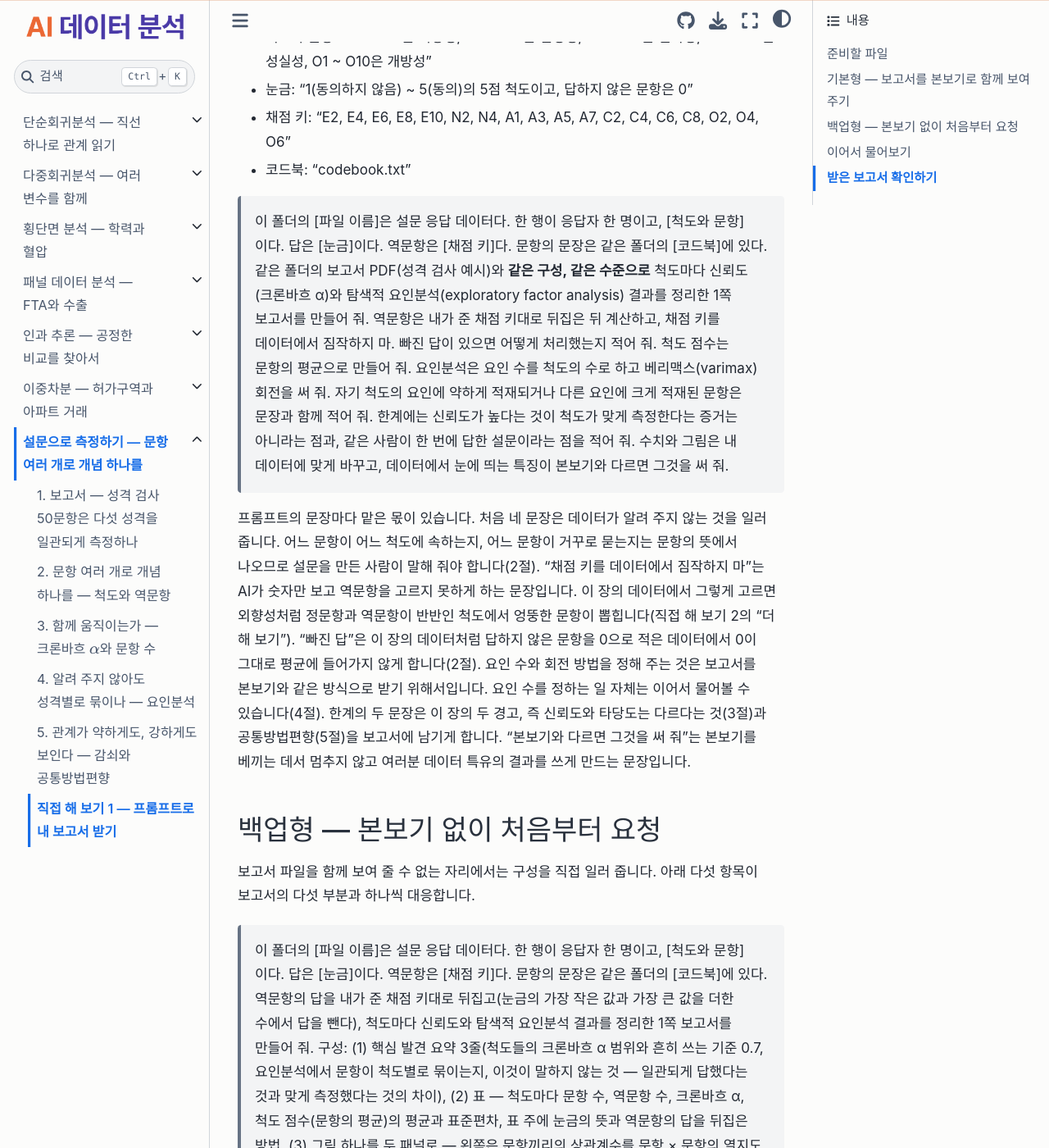
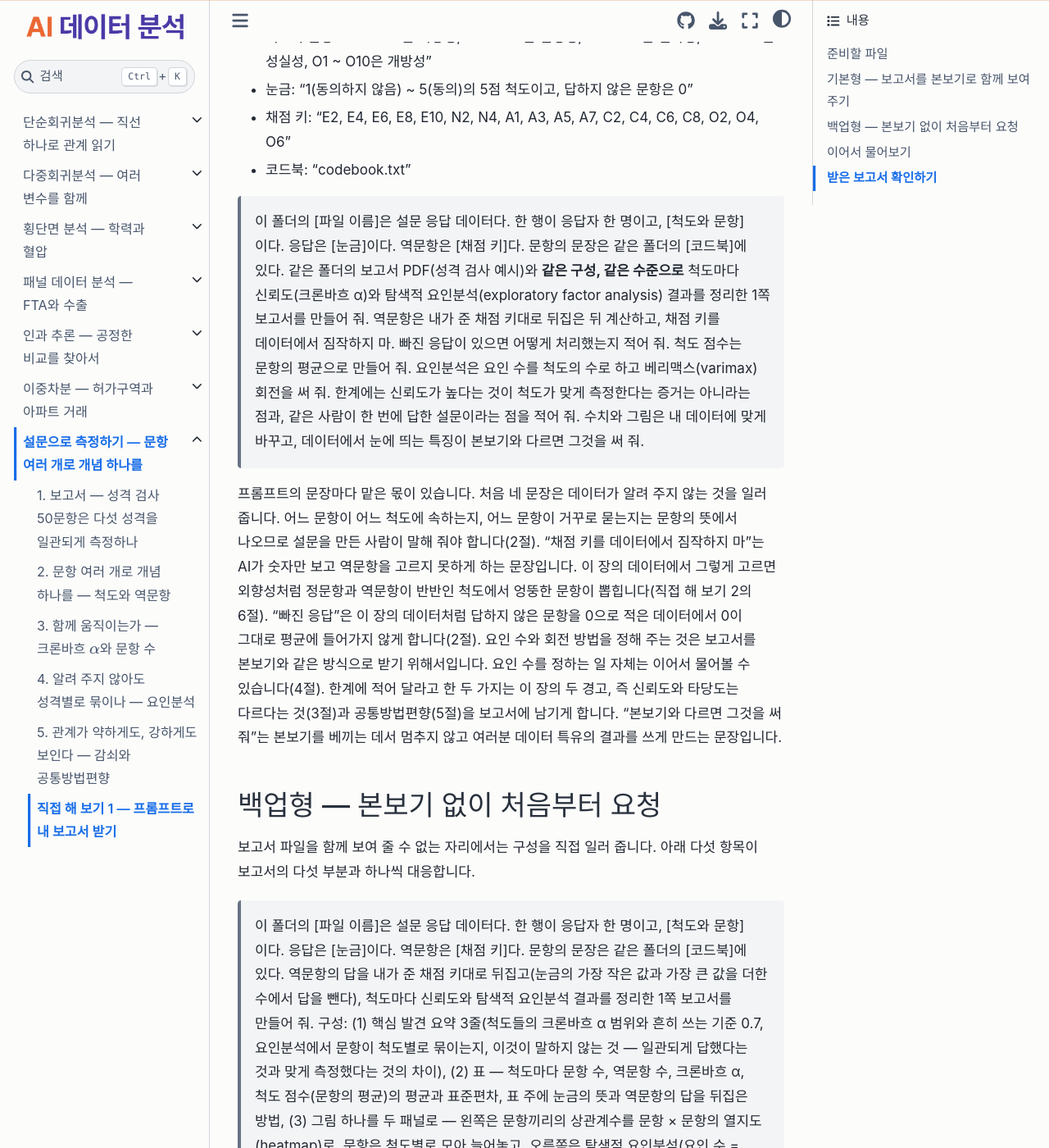
Before and after one commit to pilsunchoi/book5, a Jupyter Book: the page built from survey-measurement/practice-prompt.md, in a window 1280 px wide and 1400 px high, scrolled down 1419 px. Shown: the whole window at 82% size. Built offline with Jupyter Book 1.0.4 settings and Sphinx 7.4.7 and the Sphinx Book theme 1.1.4, drawn with Linux system fonts in a browser that asks for light colours; some web fonts are replaced; pages that are not in the unit, such as notebooks, are missing from menus; some of the changed text lies outside the part shown.

Commit message:
Survey measurement: hands-on prompt and notebook after review
Move the weak-item request from the base prompt to the follow-up questions,
correct the notes on checking alpha and loadings, and have the notebook
reproduce the unrotated-loadings count given in section 4.

Co-Authored-By: Claude Fable 5.2 <noreply@anthropic.com>

```diff
--- a/survey-measurement/practice-prompt.md
+++ b/survey-measurement/practice-prompt.md
@@ -6,15 +6,15 @@
 
 ## 준비할 파일
 
-- **분석할 설문 데이터.** 한 행이 응답자 한 명이고, 문항마다 답이 변수 하나로 들어 있으면 됩니다. 이 장의 데이터는 이 책의 사이트에서 내려받을 수 없습니다. 재배포를 허락하는 이용 조건이 없기 때문입니다. Open Psychometrics Project의 원데이터 목록(openpsychometrics.org/_rawdata/)에서 BIG5.zip을 받아 풀면 data.csv와 codebook.txt 두 파일이 나옵니다. data.csv는 이름과 달리 값이 쉼표가 아니라 탭으로 나뉘어 있습니다. AI는 대개 이것을 알아서 처리합니다.
+- **분석할 설문 데이터.** 한 행이 응답자 한 명이고, 문항마다 응답이 변수 하나로 들어 있으면 됩니다. 이 장의 데이터는 이 책의 사이트에서 내려받을 수 없습니다. 재배포를 허락하는 이용 조건이 없기 때문입니다. Open Psychometrics Project의 원데이터 목록(openpsychometrics.org/_rawdata/)에서 BIG5.zip을 받아 풀면 data.csv와 codebook.txt 두 파일이 나옵니다. data.csv는 이름과 달리 값이 쉼표가 아니라 탭으로 나뉘어 있습니다. AI는 대개 이것을 알아서 처리합니다.
 - **문항의 문장을 적은 파일(코드북).** 있으면 함께 둡니다. 이 장의 데이터라면 codebook.txt입니다. 문장을 알아야 AI가 문항을 번호만이 아니라 문장과 함께 적어 줄 수 있습니다. 직접 만든 설문이라면 변수 이름, 문항 문장, 역문항 여부를 적은 표를 하나 만들어 두면 됩니다(2절).
 - **이 장의 보고서 파일.** 이 장 첫머리의 보고서 아래 "보고서 내려받기"에서 **PDF**로 받습니다. 그림까지 들어 있는 PDF를 보여 줘야 AI가 그림까지 본보기로 삼습니다. 원문(.md) 파일에는 그림이 들어 있지 않습니다.
 
-여러분이 직접 모은 설문 데이터라면, AI에게 보여 주기 전에 응답자에게 받은 동의의 범위를 확인합니다. AI가 본 것은 밖으로 나갑니다. 이름, 연락처, 학번처럼 응답자를 알아볼 수 있는 변수는 빼고, 문항의 답만 남긴 파일을 보여 주는 것이 좋습니다.
+여러분이 직접 모은 설문 데이터라면, AI에게 보여 주기 전에 응답자에게 받은 동의의 범위를 확인합니다. AI가 본 것은 밖으로 나갑니다. 이름, 연락처, 학번처럼 응답자를 알아볼 수 있는 변수는 빼고, 문항의 응답만 남긴 파일을 보여 주는 것이 좋습니다.
 
 ## 기본형 — 보고서를 본보기로 함께 보여 주기
 
-위의 파일을 한 폴더에 두고, 그 폴더에서 AI 도구를 시작합니다. 아래 프롬프트에서 대괄호 자리 다섯 가지를 자기 데이터에 맞게 바꿔 보냅니다. [파일 이름] 자리에는 설문 데이터 파일의 이름을, [척도와 문항] 자리에는 어느 문항이 어느 척도에 속하는지를, [눈금] 자리에는 답의 범위와 빠진 답을 어떻게 적었는지를, [채점 키] 자리에는 역문항의 목록을, [코드북] 자리에는 코드북 파일의 이름을 적습니다. 코드북이 없으면 그 문장은 지웁니다. 이 장의 데이터라면 다음과 같습니다.
+위의 파일을 한 폴더에 두고, 그 폴더에서 AI 도구를 시작합니다. 아래 프롬프트에서 대괄호 자리 다섯 가지를 자기 데이터에 맞게 바꿔 보냅니다. [파일 이름] 자리에는 설문 데이터 파일의 이름을, [척도와 문항] 자리에는 어느 문항이 어느 척도에 속하는지를, [눈금] 자리에는 응답의 범위와 빠진 응답을 어떻게 적었는지를, [채점 키] 자리에는 역문항의 목록을, [코드북] 자리에는 코드북 파일의 이름을 적습니다. 코드북이 없으면 그 문장은 지웁니다. 이 장의 데이터라면 다음과 같습니다.
 
 - 파일 이름: "data.csv"
 - 척도와 문항: "E1 ~ E10은 외향성, N1 ~ N10은 신경성, A1 ~ A10은 친화성, C1 ~ C10은 성실성, O1 ~ O10은 개방성"
@@ -22,15 +22,15 @@
 - 채점 키: "E2, E4, E6, E8, E10, N2, N4, A1, A3, A5, A7, C2, C4, C6, C8, O2, O4, O6"
 - 코드북: "codebook.txt"
 
-> 이 폴더의 [파일 이름]은 설문 응답 데이터다. 한 행이 응답자 한 명이고, [척도와 문항]이다. 답은 [눈금]이다. 역문항은 [채점 키]다. 문항의 문장은 같은 폴더의 [코드북]에 있다. 같은 폴더의 보고서 PDF(성격 검사 예시)와 **같은 구성, 같은 수준으로** 척도마다 신뢰도(크론바흐 α)와 탐색적 요인분석(exploratory factor analysis) 결과를 정리한 1쪽 보고서를 만들어 줘. 역문항은 내가 준 채점 키대로 뒤집은 뒤 계산하고, 채점 키를 데이터에서 짐작하지 마. 빠진 답이 있으면 어떻게 처리했는지 적어 줘. 척도 점수는 문항의 평균으로 만들어 줘. 요인분석은 요인 수를 척도의 수로 하고 베리맥스(varimax) 회전을 써 줘. 자기 척도의 요인에 약하게 적재되거나 다른 요인에 크게 적재된 문항은 문장과 함께 적어 줘. 한계에는 신뢰도가 높다는 것이 척도가 맞게 측정한다는 증거는 아니라는 점과, 같은 사람이 한 번에 답한 설문이라는 점을 적어 줘. 수치와 그림은 내 데이터에 맞게 바꾸고, 데이터에서 눈에 띄는 특징이 본보기와 다르면 그것을 써 줘.
+> 이 폴더의 [파일 이름]은 설문 응답 데이터다. 한 행이 응답자 한 명이고, [척도와 문항]이다. 응답은 [눈금]이다. 역문항은 [채점 키]다. 문항의 문장은 같은 폴더의 [코드북]에 있다. 같은 폴더의 보고서 PDF(성격 검사 예시)와 **같은 구성, 같은 수준으로** 척도마다 신뢰도(크론바흐 α)와 탐색적 요인분석(exploratory factor analysis) 결과를 정리한 1쪽 보고서를 만들어 줘. 역문항은 내가 준 채점 키대로 뒤집은 뒤 계산하고, 채점 키를 데이터에서 짐작하지 마. 빠진 응답이 있으면 어떻게 처리했는지 적어 줘. 척도 점수는 문항의 평균으로 만들어 줘. 요인분석은 요인 수를 척도의 수로 하고 베리맥스(varimax) 회전을 써 줘. 한계에는 신뢰도가 높다는 것이 척도가 맞게 측정한다는 증거는 아니라는 점과, 같은 사람이 한 번에 답한 설문이라는 점을 적어 줘. 수치와 그림은 내 데이터에 맞게 바꾸고, 데이터에서 눈에 띄는 특징이 본보기와 다르면 그것을 써 줘.
 
-프롬프트의 문장마다 맡은 몫이 있습니다. 처음 네 문장은 데이터가 알려 주지 않는 것을 일러 줍니다. 어느 문항이 어느 척도에 속하는지, 어느 문항이 거꾸로 묻는지는 문항의 뜻에서 나오므로 설문을 만든 사람이 말해 줘야 합니다(2절). "채점 키를 데이터에서 짐작하지 마"는 AI가 숫자만 보고 역문항을 고르지 못하게 하는 문장입니다. 이 장의 데이터에서 그렇게 고르면 외향성처럼 정문항과 역문항이 반반인 척도에서 엉뚱한 문항이 뽑힙니다(직접 해 보기 2의 "더 해 보기"). "빠진 답"은 이 장의 데이터처럼 답하지 않은 문항을 0으로 적은 데이터에서 0이 그대로 평균에 들어가지 않게 합니다(2절). 요인 수와 회전 방법을 정해 주는 것은 보고서를 본보기와 같은 방식으로 받기 위해서입니다. 요인 수를 정하는 일 자체는 이어서 물어볼 수 있습니다(4절). 한계의 두 문장은 이 장의 두 경고, 즉 신뢰도와 타당도는 다르다는 것(3절)과 공통방법편향(5절)을 보고서에 남기게 합니다. "본보기와 다르면 그것을 써 줘"는 본보기를 베끼는 데서 멈추지 않고 여러분 데이터 특유의 결과를 쓰게 만드는 문장입니다.
+프롬프트의 문장마다 맡은 몫이 있습니다. 처음 네 문장은 데이터가 알려 주지 않는 것을 일러 줍니다. 어느 문항이 어느 척도에 속하는지, 어느 문항이 거꾸로 묻는지는 문항의 뜻에서 나오므로 설문을 만든 사람이 말해 줘야 합니다(2절). "채점 키를 데이터에서 짐작하지 마"는 AI가 숫자만 보고 역문항을 고르지 못하게 하는 문장입니다. 이 장의 데이터에서 그렇게 고르면 외향성처럼 정문항과 역문항이 반반인 척도에서 엉뚱한 문항이 뽑힙니다(직접 해 보기 2의 6절). "빠진 응답"은 이 장의 데이터처럼 답하지 않은 문항을 0으로 적은 데이터에서 0이 그대로 평균에 들어가지 않게 합니다(2절). 요인 수와 회전 방법을 정해 주는 것은 보고서를 본보기와 같은 방식으로 받기 위해서입니다. 요인 수를 정하는 일 자체는 이어서 물어볼 수 있습니다(4절). 한계에 적어 달라고 한 두 가지는 이 장의 두 경고, 즉 신뢰도와 타당도는 다르다는 것(3절)과 공통방법편향(5절)을 보고서에 남기게 합니다. "본보기와 다르면 그것을 써 줘"는 본보기를 베끼는 데서 멈추지 않고 여러분 데이터 특유의 결과를 쓰게 만드는 문장입니다.
 
 ## 백업형 — 본보기 없이 처음부터 요청
 
 보고서 파일을 함께 보여 줄 수 없는 자리에서는 구성을 직접 일러 줍니다. 아래 다섯 항목이 보고서의 다섯 부분과 하나씩 대응합니다.
 
-> 이 폴더의 [파일 이름]은 설문 응답 데이터다. 한 행이 응답자 한 명이고, [척도와 문항]이다. 답은 [눈금]이다. 역문항은 [채점 키]다. 문항의 문장은 같은 폴더의 [코드북]에 있다. 역문항의 답을 내가 준 채점 키대로 뒤집고(눈금의 가장 작은 값과 가장 큰 값을 더한 수에서 답을 뺀다), 척도마다 신뢰도와 탐색적 요인분석 결과를 정리한 1쪽 보고서를 만들어 줘. 구성: (1) 핵심 발견 요약 3줄(척도들의 크론바흐 α 범위와 흔히 쓰는 기준 0.7, 요인분석에서 문항이 척도별로 묶이는지, 이것이 말하지 않는 것 — 일관되게 답했다는 것과 맞게 측정했다는 것의 차이), (2) 표 — 척도마다 문항 수, 역문항 수, 크론바흐 α, 척도 점수(문항의 평균)의 평균과 표준편차, 표 주에 눈금의 뜻과 역문항의 답을 뒤집은 방법, (3) 그림 하나를 두 패널로 — 왼쪽은 문항끼리의 상관계수를 문항 × 문항의 열지도(heatmap)로, 문항은 척도별로 모아 늘어놓고, 오른쪽은 탐색적 요인분석(요인 수 = 척도의 수, 베리맥스 회전, 문항을 표준화)에서 문항마다 적재값이 가장 큰 요인을 그 문항의 묶음으로 삼아, 묶음마다 어느 척도의 문항이 몇 개 들었는지를 적은 표로, 그림 주에 같은 척도의 문항끼리와 다른 척도의 문항끼리의 상관계수 평균, 자기 묶음의 적재값 범위, (4) 해석 — 크론바흐 α의 뜻, 요인분석이 찾은 묶음이 척도와 맞는지, (5) 한계 — 응답자가 누구인지(모든 사람에게 같은 결과라고 말할 수 있는지), 신뢰도가 높다는 것은 맞게 측정한다는 증거가 아니라는 점, 같은 사람이 한 번에 답해 답하는 버릇이 문항끼리의 관계에 섞여 있을 수 있다는 점. 빠진 답이 있으면 어떻게 처리했는지 적어 줘.
+> 이 폴더의 [파일 이름]은 설문 응답 데이터다. 한 행이 응답자 한 명이고, [척도와 문항]이다. 응답은 [눈금]이다. 역문항은 [채점 키]다. 문항의 문장은 같은 폴더의 [코드북]에 있다. 역문항의 답을 내가 준 채점 키대로 뒤집고(눈금의 가장 작은 값과 가장 큰 값을 더한 수에서 답을 뺀다), 척도마다 신뢰도와 탐색적 요인분석 결과를 정리한 1쪽 보고서를 만들어 줘. 구성: (1) 핵심 발견 요약 3줄(척도들의 크론바흐 α 범위와 흔히 쓰는 기준 0.7, 요인분석에서 문항이 척도별로 묶이는지, 이것이 말하지 않는 것 — 일관되게 답했다는 것과 맞게 측정했다는 것의 차이), (2) 표 — 척도마다 문항 수, 역문항 수, 크론바흐 α, 척도 점수(문항의 평균)의 평균과 표준편차, 표 주에 눈금의 뜻과 역문항의 답을 뒤집은 방법, (3) 그림 하나를 두 패널로 — 왼쪽은 문항끼리의 상관계수를 문항 × 문항의 열지도(heatmap)로, 문항은 척도별로 모아 늘어놓고, 오른쪽은 탐색적 요인분석(요인 수 = 척도의 수, 베리맥스 회전, 문항을 표준화)에서 문항마다 적재값이 가장 큰 요인을 그 문항의 묶음으로 삼아, 묶음마다 어느 척도의 문항이 몇 개 들었는지를 적은 표로, 그림 주에 같은 척도의 문항끼리와 다른 척도의 문항끼리의 상관계수 평균, 자기 묶음의 적재값 범위, (4) 해석 — 크론바흐 α의 뜻, 요인분석이 찾은 묶음이 척도와 맞는지, (5) 한계 — 응답자가 누구인지(다른 나이, 다른 나라의 사람들이 답해도 같은 결과가 나올지), 신뢰도가 높다는 것은 맞게 측정한다는 증거가 아니라는 점, 같은 사람이 한 번에 답해 답하는 버릇이 문항끼리의 관계에 섞여 있을 수 있다는 점. 빠진 응답이 있으면 어떻게 처리했는지 적어 줘.
 
 백업형은 길지만 하는 일은 하나입니다. 본보기 보고서에 들어 있던 것을 말로 옮겨 적은 것입니다. 그래서 가능하면 기본형을 쓰는 편이 낫습니다.
 
@@ -40,14 +40,15 @@
 
 - **뒤집기 전과 뒤**: "역문항의 답을 뒤집지 않고 크론바흐 α를 계산하면 척도마다 어떻게 되는지, 뒤집은 뒤와 함께 표로 보여 줘." 채점 키대로 제대로 뒤집었는지 확인하는 질문이기도 합니다. 이 장의 데이터라면 외향성 $\alpha$가 뒤집기 전 −0.40, 뒤 0.89입니다(3절).
 - **문항을 하나 빼면**: "척도마다 문항을 하나씩 빼고 α를 다시 계산해 줘. 빼면 α가 오르는 문항이 있으면 그 문장을 보여 줘." 이 장의 데이터라면 신경성의 N4를 빼면 0.869에서 0.875로 오릅니다. 이 정도로 작은 차이라면 문항을 뺄 까닭이 없습니다(3절).
+- **약한 문항**: "자기 척도의 요인에 대한 적재값이 0.4 미만인 문항과 다른 요인에 0.3 이상 적재된 문항을 문장과 함께 보여 줘." 이 장의 데이터라면 적재값이 0.4에 못 미치는 문항은 N4(0.31)를 비롯해 다섯 개이고, C4는 자기 요인에 0.55로 적재되면서 신경성 요인에도 −0.37로 적재됩니다. 그 다섯 문항도 같은 성격의 다른 문항들과 같은 요인에 가장 크게 적재됐습니다(4절).
 - **요인 수 정하기**: "고유값을 큰 순서로 그린 그림을 보여 주고, 고유값 1을 넘는 요인 수와 그래프가 꺾이는 곳을 알려 줘." 이 장의 데이터라면 고유값 1을 넘는 요인은 8개이고, 그래프는 다섯째 요인 뒤에서 꺾입니다. 두 기준이 다르면 요인마다 적재된 문항을 읽어 보고 정합니다(4절).
 - **척도 점수로 회귀분석**: "[종속변수 척도]의 척도 점수를 [설명변수 척도]의 척도 점수로 회귀분석하고, 설명변수를 문항 하나로만 측정했을 때의 기울기와 비교해 줘." 이 장의 데이터라면 친화성을 외향성으로 설명하는 기울기가 E1 한 문항이면 0.12, 10문항의 척도 점수면 0.26입니다. 측정이 거칠면 관계가 약하게 나옵니다(5절). 두 척도가 같은 설문에서 나왔다면 공통방법편향을 한계에 어떻게 적을지도 함께 물어봅니다.
 
 ## 받은 보고서 확인하기
 
-AI도 실수를 합니다. 받은 보고서의 숫자를 그대로 믿지 말고 확인합니다. 이 장의 데이터를 그대로 썼다면 결과가 이 장의 보고서와 같아야 합니다. 50문항 모두 답한 사람은 19,718명이고, 크론바흐 $\alpha$는 외향성 0.89, 신경성 0.87, 친화성 0.83, 성실성 0.81, 개방성 0.79입니다. 척도 점수의 평균은 외향성 3.01부터 개방성 3.91까지입니다. $\alpha$와 평균은 계산 방법이 하나뿐이라 소수 둘째 자리까지 같아야 합니다. 문항끼리의 상관계수 평균도 같아야 합니다. 같은 성격의 문항끼리 0.35, 다른 성격의 문항끼리 0.01입니다. 요인 적재값은 쓴 패키지와 추정 방법에 따라 소수 둘째 자리에서 조금 다를 수 있지만, 묶음마다 같은 성격의 문항 10개가 빠짐없이 든다는 결과는 같아야 합니다.
+AI도 실수를 합니다. 받은 보고서의 숫자를 그대로 믿지 말고 확인합니다. 이 장의 데이터를 그대로 썼다면 결과가 이 장의 보고서와 같아야 합니다. 50문항 모두 답한 사람은 19,718명이고, 크론바흐 $\alpha$는 외향성 0.89, 신경성 0.87, 친화성 0.83, 성실성 0.81, 개방성 0.79입니다. 척도 점수의 평균은 외향성 3.01부터 개방성 3.91까지입니다. $\alpha$와 평균은 소수 둘째 자리까지 같아야 합니다. $\alpha$가 0.01쯤 다르다면 표준화 $\alpha$(문항을 표준화한 뒤 계산한 것)로 계산했는지 물어봅니다. 표준화 $\alpha$로는 친화성이 0.84, 개방성이 0.80으로 나옵니다. 문항끼리의 상관계수 평균도 같아야 합니다. 같은 성격의 문항끼리 0.35, 다른 성격의 문항끼리 0.01입니다. 요인 적재값은 쓴 패키지와 추정 방법에 따라 조금 다를 수 있습니다. 예를 들어 요인을 주성분분석 방식으로 뽑으면 자기 묶음의 적재값이 0.36 ~ 0.80으로 나옵니다. 그래도 묶음마다 같은 성격의 문항 10개가 빠짐없이 든다는 결과는 같아야 합니다.
 
-숫자가 다르다면 먼저 역문항을 봅니다. 표의 역문항 수가 외향성 5, 신경성 2, 친화성 4, 성실성 4, 개방성 3인지, $\alpha$가 0.7보다 훨씬 낮거나 음수인 척도가 없는지 확인합니다. 뒤집지 않았거나 다른 문항의 답을 뒤집으면 $\alpha$가 크게 떨어집니다. 그다음은 빠진 답입니다. 응답자 수가 19,719명이면 답하지 않은 문항의 0이 평균에 들어갔을 수 있습니다.
+숫자가 다르다면 먼저 역문항을 봅니다. 표의 역문항 수가 외향성 5, 신경성 2, 친화성 4, 성실성 4, 개방성 3인지, $\alpha$가 0.7보다 훨씬 낮거나 음수인 척도가 없는지 확인합니다. 뒤집지 않았거나 다른 문항의 답을 뒤집으면 $\alpha$가 크게 떨어집니다. 다만 신경성처럼 역문항이 적은 척도는 답을 뒤집지 않아도 0.7을 넘을 수 있으므로(3절), 기준만 보지 말고 이 장의 보고서 숫자와 직접 맞춰 봅니다. 그다음은 빠진 응답입니다. 응답자 수가 19,719명이면 답하지 않은 문항의 0이 평균에 들어갔을 수 있습니다.
 
 숫자 말고도 두 가지를 봅니다. 하나는 한계에 "신뢰도가 높다는 것은 맞게 측정한다는 증거가 아니다"라는 뜻의 문장이 있는지입니다. 크론바흐 $\alpha$는 문항들이 함께 움직인다는 것까지만 말해 줍니다. 다른 하나는 문항을 가리킬 때 문장을 함께 적었는지입니다. C4 같은 문항 번호만으로는 무엇을 묻는 문항인지 알 수 없습니다.
 
```
Also changed, not shown: 1 other file.
